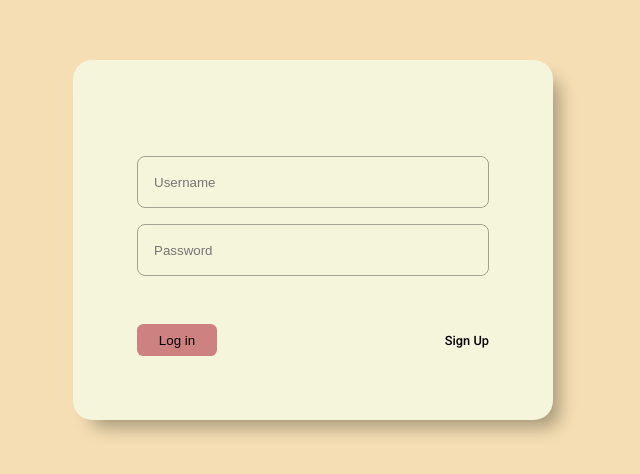
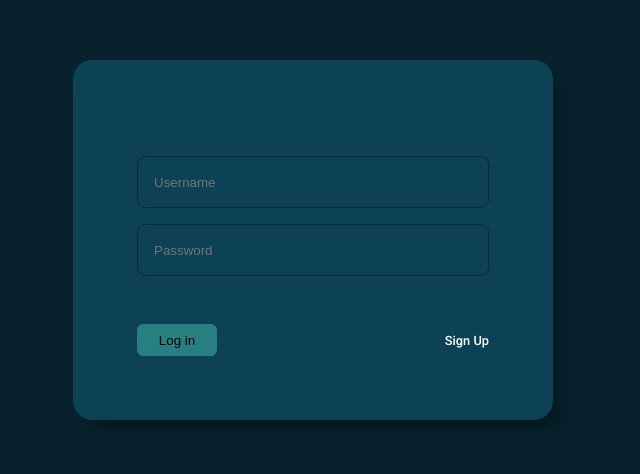
Before and after one commit to nikhil-223/chatting-app, a React (Create React App) app: page / in a window 1280 px wide. Shown: the part 160-634 px from the top of the page, without its empty margins (327-967 px from the left). Built offline with nearby package versions, Linux system fonts and the light colour scheme.

Commit message:
css for login and sign up changed

```diff
--- a/src/components/login/Login.js
+++ b/src/components/login/Login.js
@@ -6,7 +6,7 @@ import { loginApi } from "../../api/api";
 import { useAppSelector } from "../../store/storeAccess";
 
 const Login = () => {
-	const { isErrorLogin } = useAppSelector();
+	const { isErrorLogin, user } = useAppSelector();
 	const dispatch = useDispatch();
 	let history = useNavigate();
 
@@ -85,6 +85,9 @@ const Login = () => {
 						</button>
 						<Link to="/signup">Sign Up</Link>
 					</div>
+					{/* <div style={!user.isLoading && {visibility:"hidden"}}>
+						loading
+					</div> */}
 				</div>
 			</div>
 		</div>
--- a/src/components/login/Login.scss
+++ b/src/components/login/Login.scss
@@ -1,7 +1,9 @@
+@import "../../assets/global.scss";
+
 .login {
 	width: 100%;
 	height: 100vh;
-	background-color: wheat;
+	background-color: $color-5;
 	display: flex;
 	align-items: center;
 	justify-content: center;
@@ -10,7 +12,7 @@
 	&_box {
 		width: 30rem;
 		height: auto;
-		background-color: beige;
+		background-color: $color-30;
 		box-shadow: 12px 13px 18px -6px rgba(0, 0, 0, 0.33);
 		border-radius: 1.2rem;
 		display: flex;
@@ -34,7 +36,7 @@
 
 			}
 
-			& input:not(input[type='submit']){
+			& input{
 				height: 3.25rem;
 				width: 100%;
 				border-radius: 0.5rem;
@@ -42,15 +44,7 @@
 				border: 0.1rem solid rgba(0, 0, 0, 0.34);
 				outline:none;
 				background-color: var(--bg-color8);
-			}
-
-			& input[type='submit']{
-				height: 2rem;
-				width: 5rem;
-				border-radius: 0.4rem;
-				border: none;
-				background-color: rgb(205, 129, 129);
-				cursor: pointer;
+				color: white;
 			}
 
 			&_button-area {
@@ -60,7 +54,7 @@
 				margin-top: 2rem;
 
 				& a{
-					color: black;
+					color: rgb(255, 255, 255);
 					font-size: 0.8rem;
 				}
 
@@ -69,7 +63,7 @@
 				width: 5rem;
 				border-radius: 0.4rem;
 				border: none;
-				background-color: rgb(205, 129, 129);
+				background-color: rgb(40, 127, 130);
 				cursor: pointer;
 			}
 			}
--- a/src/components/signup/Signup.scss
+++ b/src/components/signup/Signup.scss
@@ -1,7 +1,8 @@
+@import "../../assets/global.scss";
 .signup {
 	width: 100%;
 	height: 100vh;
-	background-color: wheat;
+	background-color: $color-5;
 	display: flex;
 	align-items: center;
 	justify-content: center;
@@ -10,7 +11,7 @@
 	&_box {
 		width: 30rem;
 		height: auto;
-		background-color: beige;
+		background-color: $color-30;
 		box-shadow: 12px 13px 18px -6px rgba(0, 0, 0, 0.33);
 		border-radius: 1.2rem;
 		display: flex;
@@ -34,7 +35,7 @@
 
 			}
 
-			& input:not(input[type='submit']){
+			& input{
 				height: 3.25rem;
 				width: 100%;
 				border-radius: 0.5rem;
@@ -42,6 +43,7 @@
 				outline: none;
 				border: 0.1rem solid rgba(0, 0, 0, 0.34);
 				background-color: var(--bg-color8);
+				color: white;
 			}
 
 
@@ -53,7 +55,7 @@
 				margin-top: 2rem;
 
 				& a{
-					color: black;
+					color: white;
 					font-size: 0.8rem;
 					text-align: end;
 				}
@@ -63,7 +65,7 @@
 				width: 5rem;
 				border-radius: 0.4rem;
 				border: none;
-				background-color: rgb(205, 129, 129);
+				background-color: rgb(40, 127, 130);
 				cursor: pointer;
 			}
 			}
--- a/src/store/storeAccess.js
+++ b/src/store/storeAccess.js
@@ -3,6 +3,7 @@ import { useSelector } from "react-redux";
 export const useAppSelector = () => {
 	const {
 		user: { token, userId,userName, isError: isErrorSignup },
+		user,
 		connections,
 		conversations,
 		chat,
@@ -19,5 +20,6 @@ export const useAppSelector = () => {
 		chat,
 		connections,
 		reciever,
+		user
 	};
 };
```
